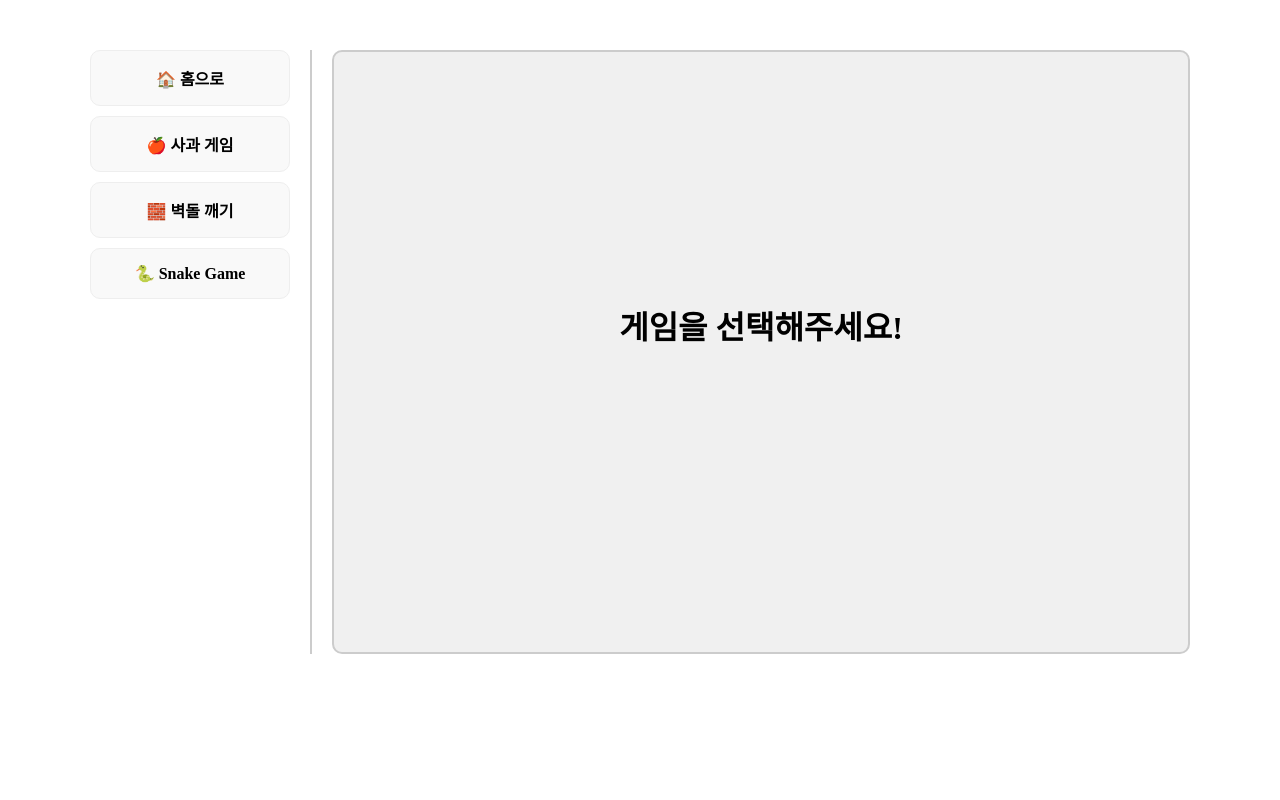
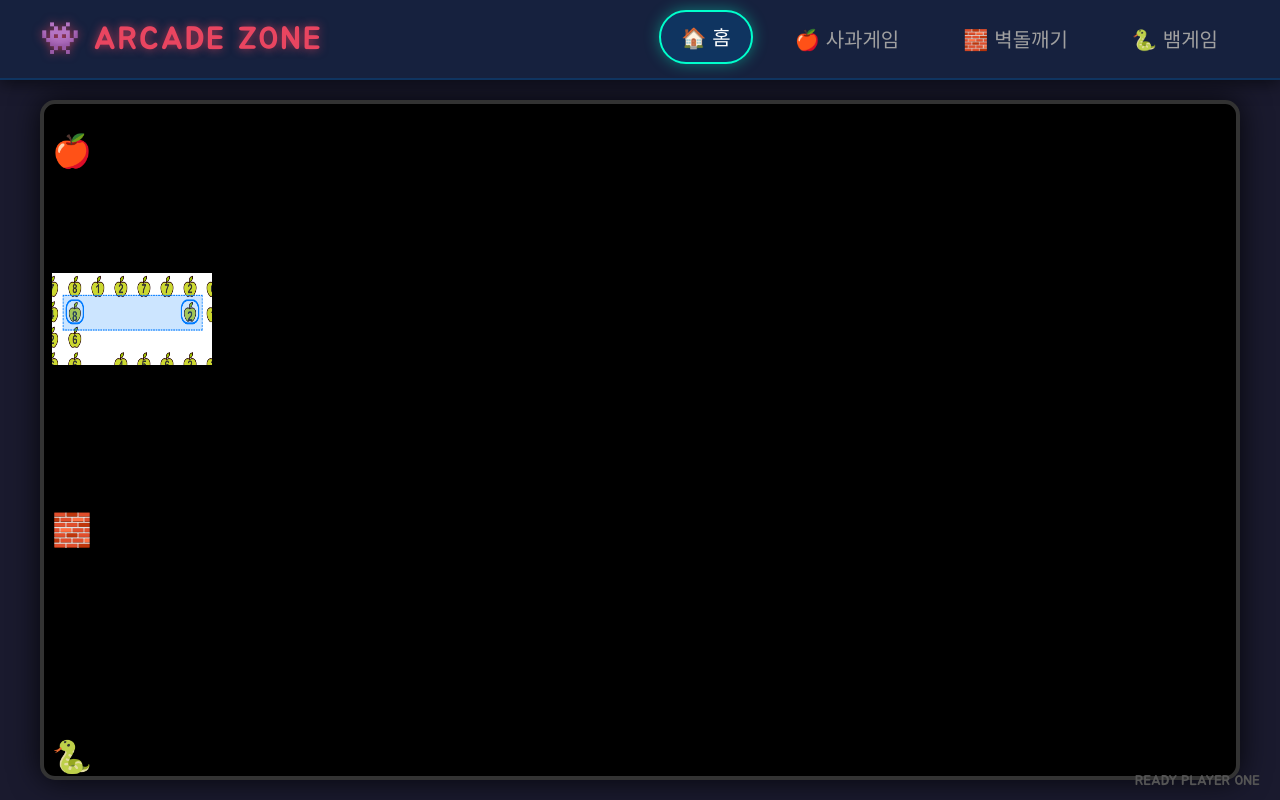
Before and after one commit to s1um/game, a plain HTML site: page index.html in a window 1280 px wide. Drawn offline with Linux system fonts and the light colour scheme.

Commit message:
Update index.html

```diff
--- a/index.html
+++ b/index.html
@@ -3,124 +3,166 @@
 <head>
     <meta charset="UTF-8">
     <title>미니 게임 천국</title>
+    <link href="https://fonts.googleapis.com/css2?family=Jua&display=swap" rel="stylesheet">
     <style>
-        .container {
-            width: 1100px;
-            margin: 0 auto;
-            display: flex;
-            margin-top: 50px;
+
+        * {
+            box-sizing: border-box;
+            margin: 0;
+            padding: 0;
         }
 
-        .navi {
-            width: 200px;
-            background-color: #fff;
-            border-right: 2px solid #ccc;
-            padding-right: 20px;
+        body {
+            font-family: 'Jua', sans-serif;
+            background-color: #1a1a2e;
+            color: #fff;
+            height: 100vh;
+            display: flex;
+            flex-direction: column;
+            overflow: hidden;
         }
 
-        .navi ul {
-            list-style: none;
-            padding: 0;
-            margin: 0;
+        header {
+            height: 80px;
+            background-color: #16213e;
+            display: flex;
+            justify-content: space-between;
+            align-items: center;
+            padding: 0 40px;
+            box-shadow: 0 4px 15px rgba(0, 0, 0, 0.5);
+            z-index: 10;
+            border-bottom: 2px solid #0f3460;
         }
 
-        .navi ul li {
-            width: 100%;
-            margin-bottom: 10px;
+        .logo {
+            font-size: 32px;
+            color: #e94560;
+            text-shadow: 0 0 10px rgba(233, 69, 96, 0.7);
+            letter-spacing: 2px;
+            cursor: pointer;
+            transition: transform 0.3s;
         }
 
-        .navi a:link, .navi a:visited {
-            display: block;
-            font-size: 16px;
-            font-weight: bold;
-            color: #000;
-            padding: 15px;
-            text-decoration: none;
-            text-align: center;
-            border: 1px solid #eee;
-            border-radius: 10px;
-            background-color: #f9f9f9;
-            transition: 0.3s;
+        .logo:hover {
+            transform: scale(1.05);
         }
 
-        .navi a:hover, .navi a:focus {
-            background-color: #222;
-            color: #fff;
-            transform: translateX(5px);
+        nav ul {
+            display: flex;
+            list-style: none;
+            gap: 20px;
         }
 
-        .navi a:active {
-            background-color: #f00;
+        nav a {
+            text-decoration: none;
+            color: #a0a0a0;
+            font-size: 20px;
+            padding: 10px 20px;
+            border-radius: 30px;
+            border: 2px solid transparent;
+            transition: all 0.3s ease;
+            display: flex;
+            align-items: center;
+            gap: 8px;
         }
 
-        #desp {
-            flex: 1;
-            margin-left: 20px;
-            border: 2px solid #ccc;
-            border-radius: 10px;
-            height: 600px;
-            overflow: hidden;
-            background: #f0f0f0;
+        nav a:hover, nav a.active {
+            color: #fff;
+            background-color: #0f3460;
+            border-color: #00ffcc;
+            box-shadow: 0 0 15px rgba(0, 255, 204, 0.4);
+            transform: translateY(-2px);
         }
 
-        #gameFrame {
+        main {
+            flex: 1;
+            display: flex;
+            justify-content: center;
+            align-items: center;
+            padding: 20px;
+            position: relative;
+        }
+
+        .screen-container {
+            width: 100%;
+            max-width: 1200px;
+            height: 100%;
+            background: #000;
+            border-radius: 15px;
+            border: 4px solid #333;
+            box-shadow: 0 0 30px rgba(0, 0, 0, 0.8), inset 0 0 20px rgba(0,0,0,0.5);
+            overflow: hidden;
+            position: relative;
+        }
+
+        iframe {
             width: 100%;
             height: 100%;
             border: none;
             display: block;
         }
+
+        .footer-deco {
+            position: absolute;
+            bottom: 10px;
+            right: 20px;
+            font-size: 14px;
+            color: #555;
+            pointer-events: none;
+        }
+
     </style>
 </head>
 <body>
-    <div class="container">
-        <nav class="navi">
+
+    <header>
+        <div class="logo" onclick="loadGame('home', null)">👾 ARCADE ZONE</div>
+        <nav>
             <ul>
-                <li><a href="#" onclick="loadGame('home');">🏠 홈으로</a></li>
-                <li><a href="#" onclick="loadGame('apple');">🍎 사과 게임</a></li>
-                <li><a href="#" onclick="loadGame('breakout');">🧱 벽돌 깨기</a></li>
-                <li><a href="#" onclick="loadGame('snake');">🐍 Snake Game</a></li>
+                <li><a href="#" onclick="loadGame('home', this);" class="active">🏠 홈</a></li>
+                <li><a href="#" onclick="loadGame('apple', this);">🍎 사과게임</a></li>
+                <li><a href="#" onclick="loadGame('breakout', this);">🧱 벽돌깨기</a></li>
+                <li><a href="#" onclick="loadGame('snake', this);">🐍 뱀게임</a></li>
             </ul>
         </nav>
+    </header>
 
-        <div id="desp">
-            <iframe id="gameFrame" src="about:blank"></iframe>
+    <main>
+        <div class="screen-container">
+            <iframe id="gameFrame" src="main.html" title="Game Screen"></iframe>
         </div>
-    </div>
+        <div class="footer-deco">READY PLAYER ONE</div>
+    </main>
 
     <script>
-        window.onload = function() {
+        function loadGame(gameType, element) {
             const frame = document.getElementById('gameFrame');
-            let doc = frame.contentDocument || frame.contentWindow.document;
-            doc.body.innerHTML = "<h1 style='text-align:center; margin-top:250px;'>게임을 선택해주세요!</h1>";
-        };
+            let targetSrc = "main.html";
 
-        function loadGame(gameType) {
-            const frame = document.getElementById('gameFrame');
+            if (gameType === 'apple') targetSrc = "apple.html";
+            else if (gameType === 'breakout') targetSrc = "Breakout.html";
+            else if (gameType === 'snake') targetSrc = "Snake Game.html";
 
-            if (gameType === 'home') {
-                frame.src = "about:blank";
-                setTimeout(() => {
-                    let doc = frame.contentDocument || frame.contentWindow.document;
-                    doc.body.innerHTML = "<h1 style='text-align:center; margin-top:250px;'>환영합니다!</h1>";
-                }, 100);
-            }
-            else if (gameType === 'apple') {
-                frame.src = "apple.html";
-            }
-            else if (gameType === 'breakout') {
-                frame.src = "Breakout.html";
-            }
-            else if (gameType === 'snake') {
-                frame.src = "Snake Game.html";
+            frame.src = targetSrc;
+
+            const links = document.querySelectorAll('nav a');
+            links.forEach(link => link.classList.remove('active'));
+
+            if (element) {
+                element.classList.add('active');
+            } else if (gameType === 'home') {
+                links[0].classList.add('active');
             }
         }
 
         window.addEventListener('DOMContentLoaded', () => {
             const urlParams = new URLSearchParams(window.location.search);
+            const menu = urlParams.get('menu');
 
-            if (urlParams.get('menu') === 'home') {
-                if (typeof loadGame === 'function') {
-                    loadGame('home');
+            if (menu) {
+                const targetLink = document.querySelector(`nav a[onclick*="'${menu}'"]`);
+                if (targetLink) {
+                    loadGame(menu, targetLink);
                 }
             }
         });
```
